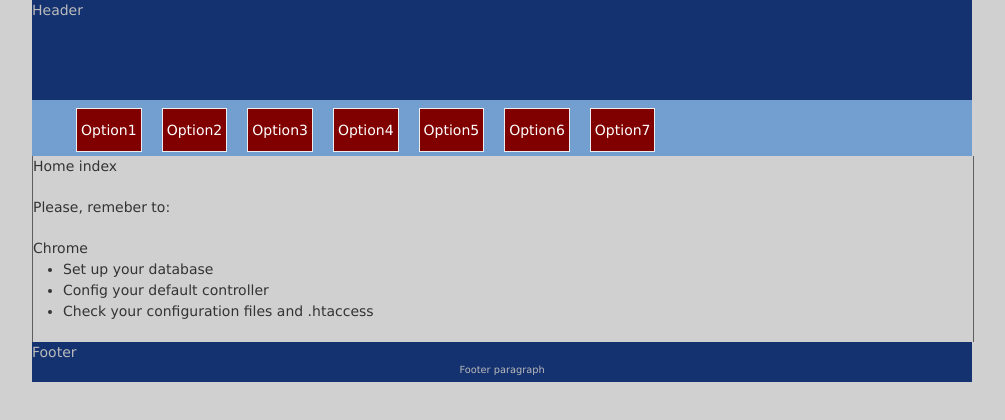
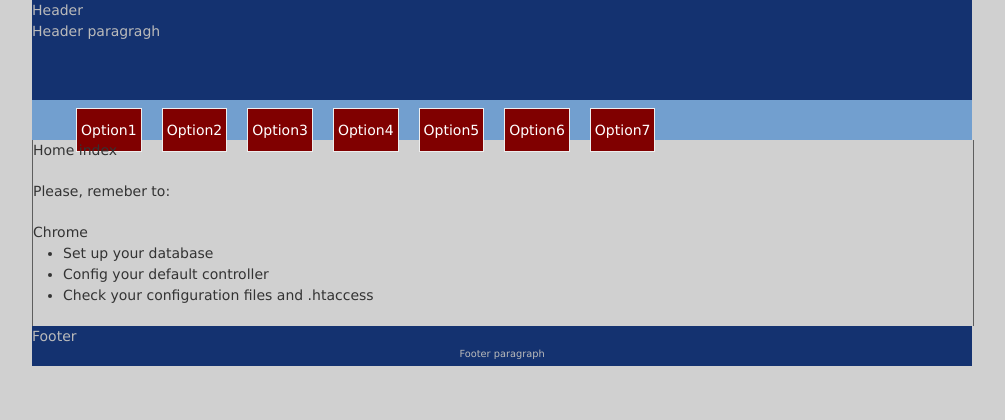
Before and after one commit to nortonx/template_ci, a CodeIgniter app: page / in a window 1280 px wide. Shown: the top 420 px of the page, without its empty margins (138-1143 px from the left). Run offline with CodeIgniter, Linux system fonts and the light colour scheme.

Commit message:
Correção do css do site

```diff
--- a/application/views/header_view.php
+++ b/application/views/header_view.php
@@ -25,5 +25,6 @@
 <div id="conteiner" class="container_16">
 	<div id="header" class="grid_16">
 		Header
+		<p>Header paragragh</p>
 	</div>
 	<div class="clear"></div>
--- a/assets/css/site.css
+++ b/assets/css/site.css
@@ -17,7 +17,6 @@ body {
 	background-color: #729FCF;
 	font-family: Verdana, Geneva, Arial, Helvetica, sans-serif;
 	color: #444444;
-<<<<<<< HEAD
 	height: 40px;
 }
 
@@ -39,7 +38,6 @@ body {
 
 #nav_menu a:hover {
 	color: blue;
-=======
 	height: 50px;
 }
 
@@ -61,7 +59,7 @@ body {
 	float:left;
 	margin: 4px 10px;
 	padding: 2px 4px;
->>>>>>> 3dda517245ad82fa8a721329651b5f048c11a085
+
 }
 
 #content {
```
